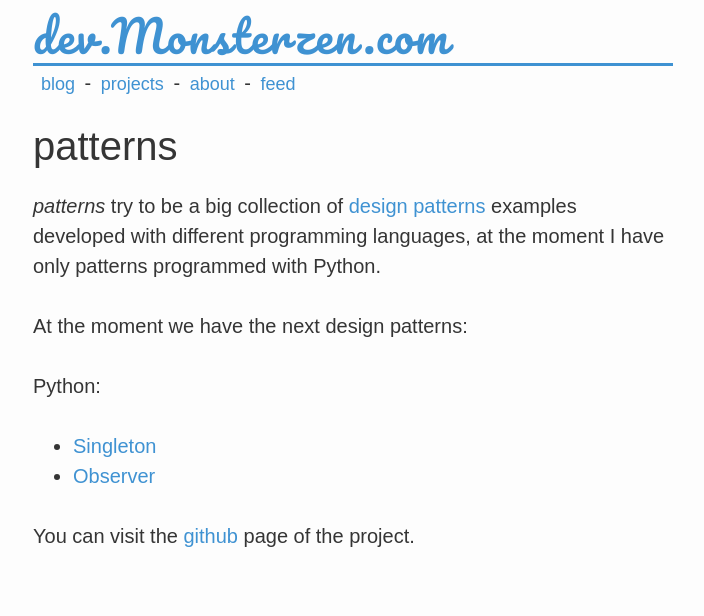
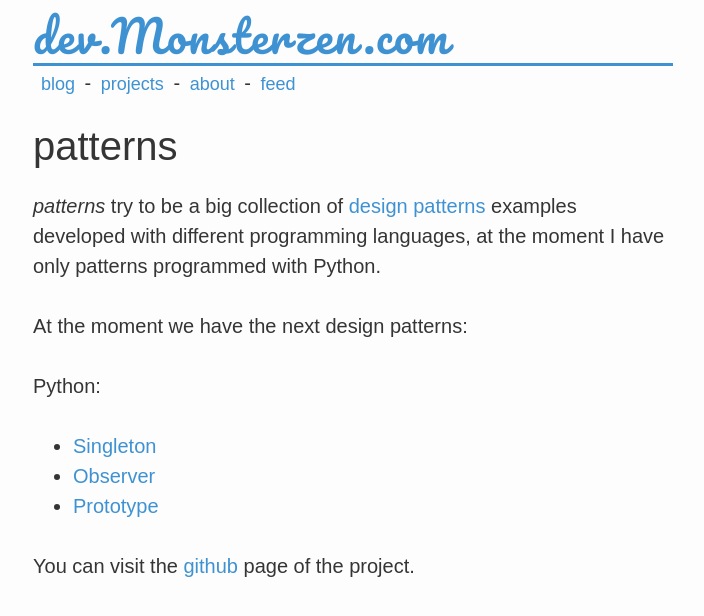
Before and after one commit to jfcalvo/jfcalvo.github.com, a Jekyll site: the page built from projects/patterns.markdown, in a window 1280 px wide. Shown: the top 616 px of the page, without its empty margins (287-991 px from the left). Built offline with Jekyll 4.4.1, drawn with Linux system fonts in a browser that asks for light colours; some web fonts are replaced.

Commit message:
Added Prototype pattern to patterns project.

```diff
--- a/projects/patterns.markdown
+++ b/projects/patterns.markdown
@@ -15,9 +15,11 @@ Python:
 
  * [Singleton][python_singleton]
  * [Observer][python_observer]
+ * [Prototype][python_prototype]
 
 You can visit the [github](http://github.com/jfcalvo/patterns) page of the project.
 
 [design_patterns]: http://en.wikipedia.org/wiki/Design_pattern_(computer_science)
 [python_singleton]: http://github.com/jfcalvo/patterns/blob/master/python/singleton.py
 [python_observer]: http://github.com/jfcalvo/patterns/blob/master/python/observer.py
+[python_prototype]: https://github.com/jfcalvo/patterns/blob/master/python/prototype.py
```
